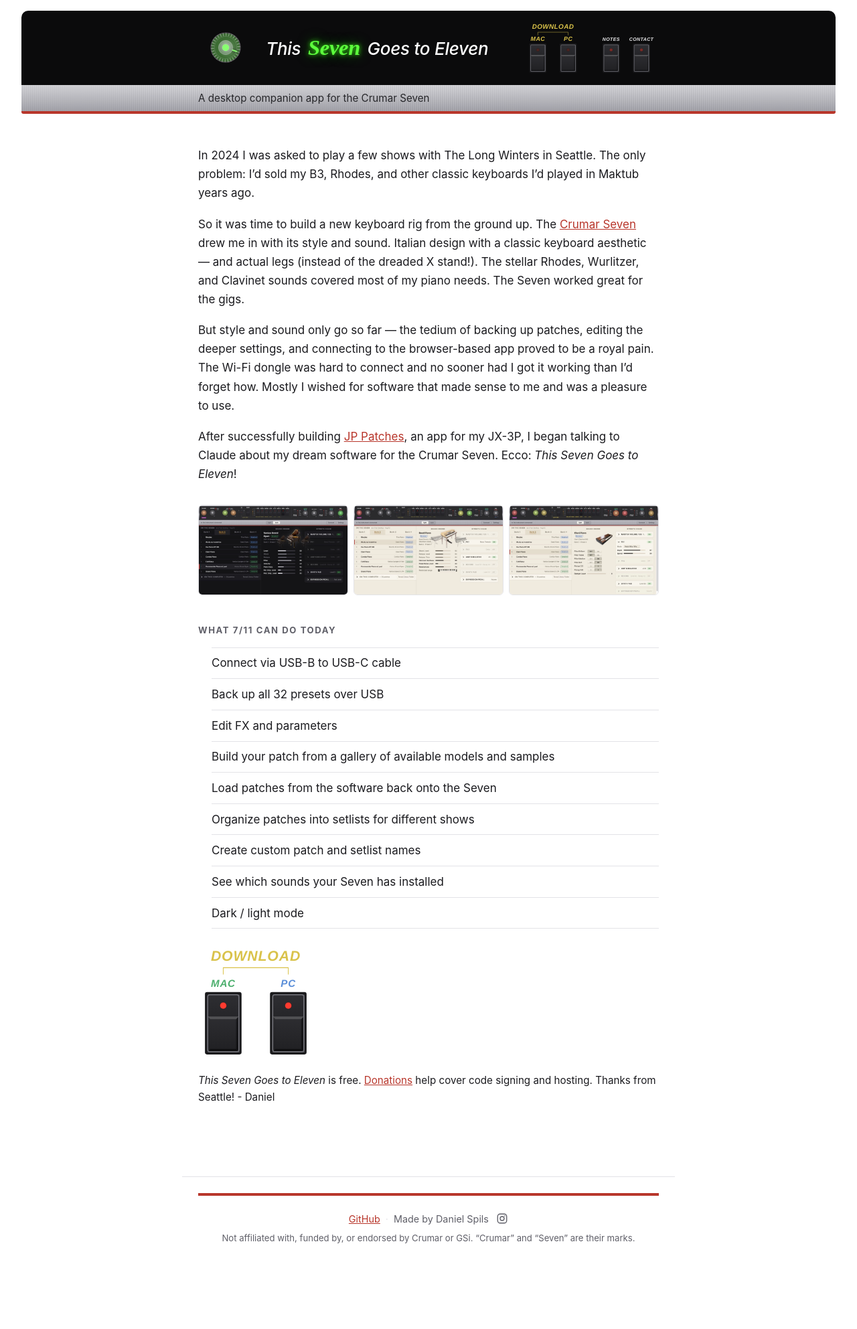
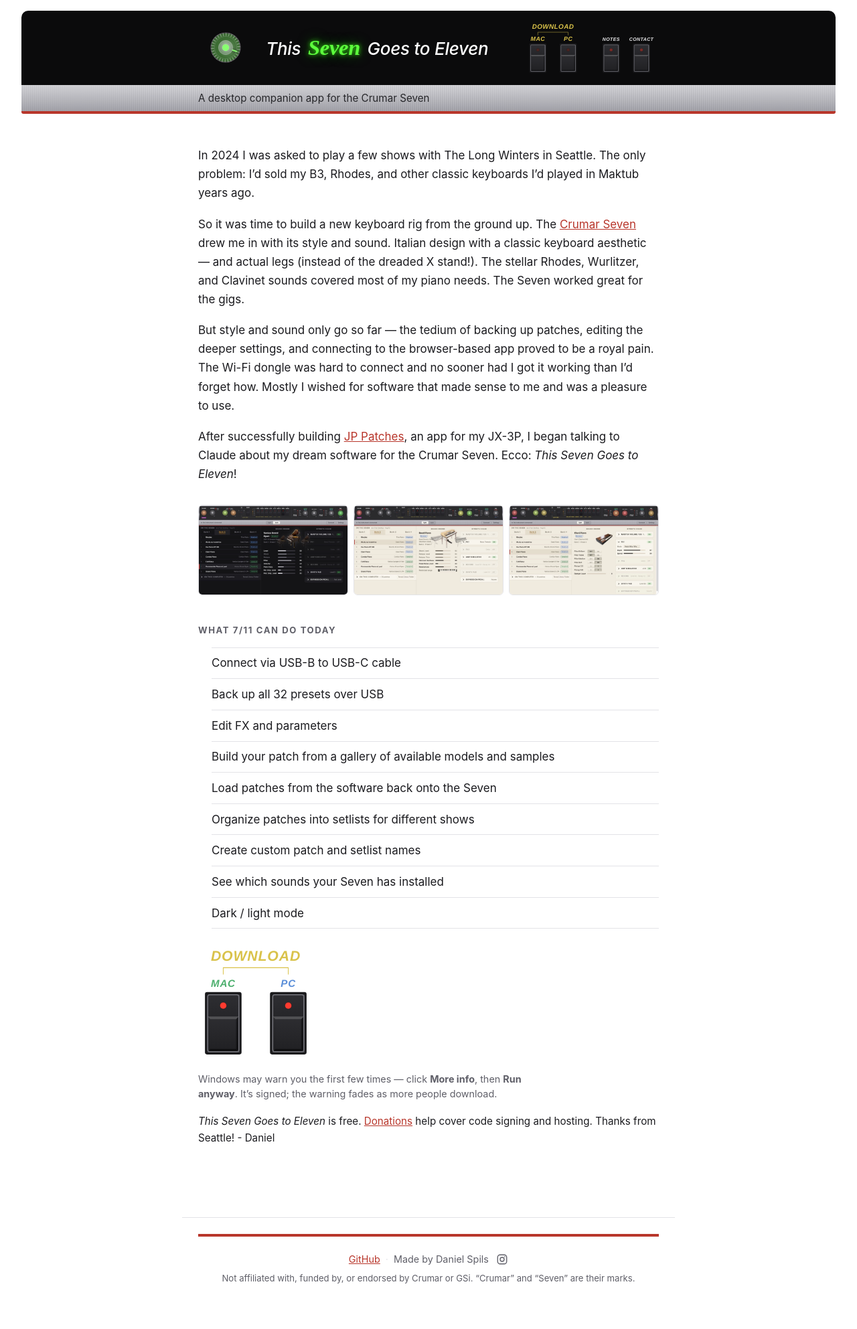
Before and after one commit to danielspils/this-seven-goes-to-eleven, a Jekyll site: the page built from docs/index.md, in a window 1280 px wide. Shown: the whole page at 67% size. Built offline with Jekyll 4.4.1, drawn with Linux system fonts in a browser that asks for light colours; comment, search, counter and statistics services are not loaded; before the commit the page ends 1924 px from its top, so only the background shows below that; part of the change alters nothing that is shown.

Commit message:
Wire the download buttons to the newest release, and name the SmartScreen warning
No version is written down anywhere on this site. The buttons ship pointing at
/releases/latest, which GitHub redirects to whatever is newest, so shipping a
release never needs a site edit - jx-3p's rule, same reasoning. On top of that,
assets/js/download.js resolves that release to the actual .dmg or .exe so a
visitor gets the installer rather than a page of assets. Every failure path
leaves the button exactly as it was, and with JS off it still lands on the
release page.

All four controls are covered: the header panel buttons, the pair on the
landing page, and the phone strip's two links.

Under the buttons, the SmartScreen warning is named before it happens. The
certificate is real but has no reputation yet, so early downloaders will see
"Windows protected your PC" - and an unwarned warning reads as "this is
broken". Daniel's words. Nothing equivalent for Mac: the app AND the disk
image are both notarized and stapled, verified against the published v1.0.0.

Co-Authored-By: Claude Opus 5 <noreply@anthropic.com>

```diff
--- a/docs/_config.yml
+++ b/docs/_config.yml
@@ -12,9 +12,13 @@ url: "https://thissevengoestoeleven.com"
 # yet, and both the panel buttons and the phone nav say so the same way — an
 # unlit LED on the panel, a dimmed word on the strip. Paste a release URL here
 # and both light up together; there is no second switch to forget.
+# These are the /releases/latest form on purpose — GitHub redirects them to
+# whatever the newest release is, so shipping a version never needs a site
+# edit. assets/js/download.js then resolves each one to the actual .dmg/.exe
+# of that release; with JS off, the button still lands on the release page.
 downloads:
-  mac: ""
-  pc: ""
+  mac: "https://github.com/danielspils/crumar-seven-editor/releases/latest"
+  pc: "https://github.com/danielspils/crumar-seven-editor/releases/latest"
 
 # Both Pages-native: sitemap.xml for search engines, feed.xml for RSS readers
 # (and for post-to-email automation later, the way jx-3p.com does it).
--- a/docs/_layouts/default.html
+++ b/docs/_layouts/default.html
@@ -35,6 +35,7 @@
   <link rel="stylesheet" href="{{ '/assets/css/style.css' | relative_url }}?v={{ site.time | date: '%s' }}">
   <script defer src="{{ '/assets/js/knob.js' | relative_url }}?v={{ site.time | date: '%s' }}"></script>
   <script defer src="{{ '/assets/js/shot.js' | relative_url }}?v={{ site.time | date: '%s' }}"></script>
+  <script defer src="{{ '/assets/js/download.js' | relative_url }}?v={{ site.time | date: '%s' }}"></script>
 </head>
 <body>
   <!-- The header is the instrument: black panel, brushed-aluminium strip,
@@ -61,12 +62,12 @@
             fill="none" stroke="currentColor" stroke-width="1.7" stroke-linecap="round"
             stroke-linejoin="round"><path d="M8 2.5v6.5M5 6.6 8 9.6l3-3"/><path d="M3.4 13h9.2"/></svg>{% endcapture %}
           {% if site.downloads.mac %}
-            <a href="{{ site.downloads.mac }}">{{ dl_icon }}Mac</a>
+            <a class="dl-link dl-mac" href="{{ site.downloads.mac }}">{{ dl_icon }}Mac</a>
           {% else %}
             <span class="is-soon" title="Coming soon">{{ dl_icon }}Mac</span>
           {% endif %}
           {% if site.downloads.pc %}
-            <a href="{{ site.downloads.pc }}">{{ dl_icon }}PC</a>
+            <a class="dl-link dl-pc" href="{{ site.downloads.pc }}">{{ dl_icon }}PC</a>
           {% else %}
             <span class="is-soon" title="Coming soon">{{ dl_icon }}PC</span>
           {% endif %}
--- a/docs/assets/css/style.css
+++ b/docs/assets/css/style.css
@@ -393,6 +393,16 @@ dialog.shot-modal img { display: block; width: 100%; height: auto; border-radius
 .download-buttons { width: 172px; margin-left: 0; }
 .download-buttons .btn-face { fill: url(#bf2); }
 
+/* The SmartScreen warning, named before it happens. The certificate is real
+   but has no reputation yet, so early downloaders WILL see "Windows protected
+   your PC" — and a warning nobody warned you about reads as "this is broken"
+   (Daniel, 2026-08-17). Sits under the buttons, quieter than the donation
+   line, because it only concerns half the visitors. */
+.win-note {
+  color: var(--muted); font-size: .9rem; line-height: 1.5;
+  margin: 0 0 1.1rem; max-width: 32rem;
+}
+
 /* PRESENT, NOT ASKED: a line under the buttons, no prompt and nothing to
    dismiss. Nobody donates for software they have not run, and the install step
    is where Gatekeeper and SmartScreen warnings already land. */
--- /dev/null
+++ b/docs/assets/js/download.js
@@ -0,0 +1,51 @@
+// Points each download button at the right FILE in the newest release.
+//
+// No version is written down anywhere on this site. The buttons ship pointing
+// at /releases/latest, which GitHub redirects to whatever the newest release
+// is — so with JavaScript off, or if any of this fails, the button still lands
+// somewhere correct and a release never needs a site edit. What this adds is
+// the last hop: resolving that release to the actual .dmg or .exe, so a
+// visitor gets the installer rather than a page of assets to choose from.
+//
+// GitHub's API allows cross-origin reads and permits 60 unauthenticated
+// requests an hour per address, which is far more than this page will use.
+// Every failure path is the same: leave the button exactly as it was.
+(function () {
+  const REPO = 'danielspils/crumar-seven-editor';
+
+  // Every download control on the page: the panel buttons in the header, the
+  // big pair on the landing page, and the phone strip's two links. All of them
+  // ship pointing at /releases/latest, so all of them get the same last hop.
+  const buttons = [...document.querySelectorAll('a.panel-btn, a.dl-link')];
+  if (!buttons.length) return;
+
+  const wanted = (a) => {
+    if (a.classList.contains('btn-mac') || a.classList.contains('dl-mac')) {
+      return (name) => name.endsWith('.dmg');
+    }
+    if (a.classList.contains('btn-pc') || a.classList.contains('dl-pc')) {
+      return (name) => name.endsWith('.exe');
+    }
+    return null;
+  };
+  if (!buttons.some(wanted)) return;
+
+  fetch(`https://api.github.com/repos/${REPO}/releases/latest`, {
+    headers: { Accept: 'application/vnd.github+json' },
+  })
+    .then((r) => (r.ok ? r.json() : Promise.reject(new Error(r.status))))
+    .then((release) => {
+      const assets = release.assets || [];
+      for (const button of buttons) {
+        const match = wanted(button);
+        if (!match) continue;
+        // .blockmap sits beside each installer and ends in .exe.blockmap —
+        // endsWith('.exe') would take it. Exclude it explicitly.
+        const asset = assets.find((a) => match(a.name) && !a.name.endsWith('.blockmap'));
+        if (!asset) continue;
+        button.href = asset.browser_download_url;
+        button.setAttribute('data-version', release.tag_name || '');
+      }
+    })
+    .catch(() => { /* the button already points at the release page */ });
+})();
--- a/docs/index.md
+++ b/docs/index.md
@@ -67,6 +67,10 @@ Crumar Seven. Ecco: *This Seven Goes to Eleven*!
   {% include download-buttons.svg %}
 </div>
 
+Windows may warn you the first few times — click **More info**, then **Run
+anyway**. It's signed; the warning fades as more people download.
+{: .win-note}
+
 *This Seven Goes to Eleven* is free. [Donations](https://ko-fi.com/danielspils)
 help cover code signing and hosting. Thanks from Seattle! - Daniel
 {: .donate-line}
```
